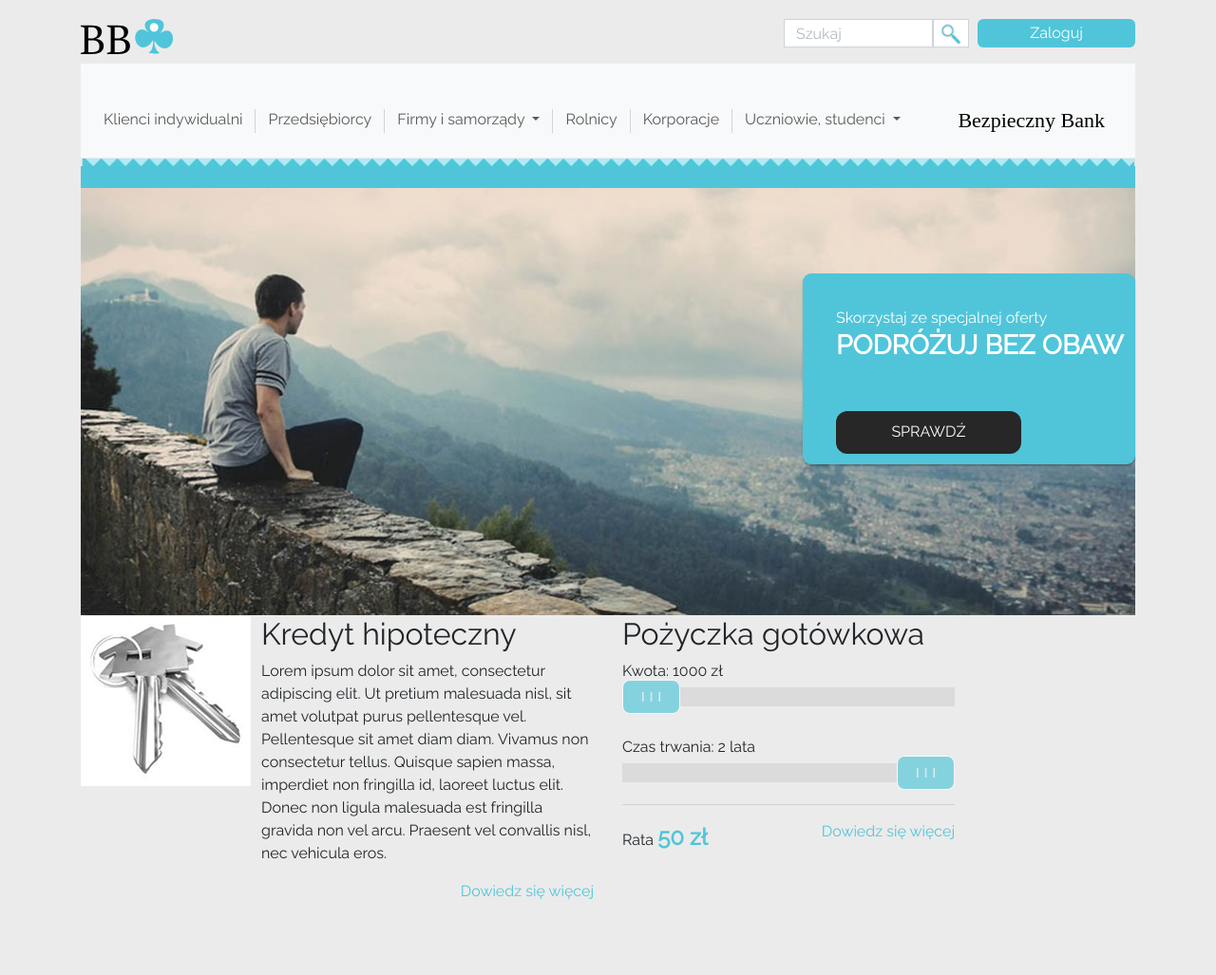
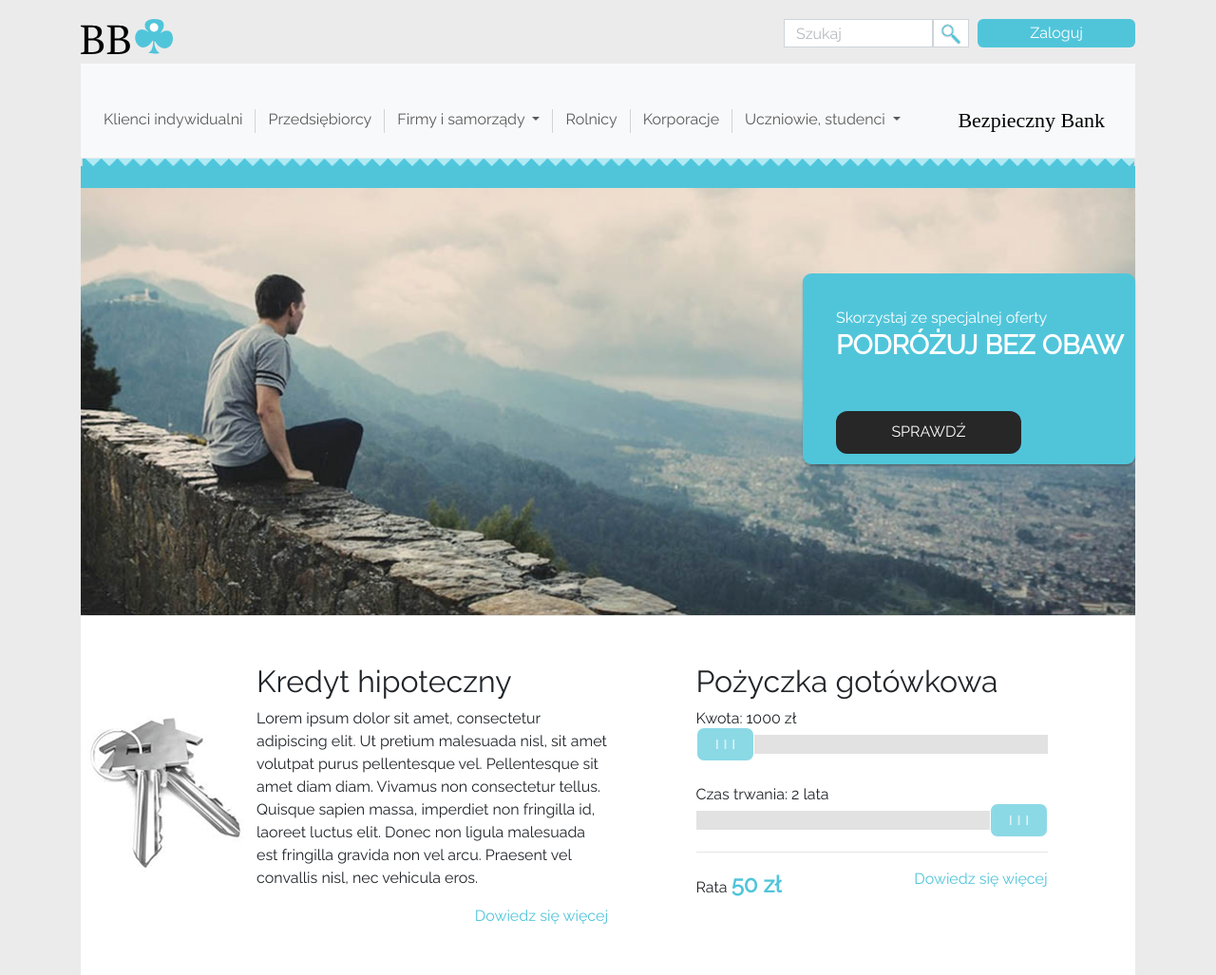
Before and after one commit to agnxr/safe-bank, a website: page index.html in a window 1280 px wide. Shown: the whole page at 95% size. Before the commit the page ends 951 px from the top, so only its background shows below. Drawn offline with nearby package versions, Linux system fonts and the light colour scheme.

Commit message:
finish slider section

```diff
--- a/index.html
+++ b/index.html
@@ -130,18 +130,22 @@
     <!-- slider -->
 
     <div class="container">
-        <div class="row">
-            <div class="col-lg-2">
-                <img src="images/keys.png">
+        <div class="emptyRow"></div>
+
+        <div class="row justify-content-center no-gutters sliderSection">
+            <div class="col-lg-2 my-auto text-center">
+                <img class="my-auto d-block" src="images/keys.png">
             </div>
-            <div class="col-lg-4">
+            <div class="col-lg-4 credit">
                 <h2>Kredyt hipoteczny</h2>
                 <p>Lorem ipsum dolor sit amet, consectetur adipiscing elit. Ut pretium malesuada nisl, sit amet volutpat purus pellentesque vel. Pellentesque sit amet diam diam. Vivamus non consectetur tellus. Quisque sapien massa, imperdiet non fringilla id, laoreet luctus elit. Donec non ligula malesuada est fringilla gravida non vel arcu. Praesent vel convallis nisl, nec vehicula eros.
                 </p>
                 <a class="link float-right" href="#">Dowiedz się więcej</a>
+            </div>
 
-            </div>
-            <div class="col-lg-4">
+            <div class="col-lg-1 emptySpace"></div>
+
+            <div class="col-lg-4 loan">
                 <h2>Pożyczka gotówkowa</h2>
                 <div class="slidecontainer">
                     <p><span id="kwota>">Kwota: </span><span id="output"></span> zł</p>
@@ -157,7 +161,11 @@
                     <span>Rata  </span><span id="defaultRata"> 50 zł</span><span id="rata"></span> <a class="link float-right" href="#">Dowiedz się więcej</a>
                 </div>
             </div>
+
+            <div class="col-lg-1 emptySpace"></div>
         </div>
+
+        <div class="emptyRow"></div>
     </div>
 
 
--- a/scss/style.scss
+++ b/scss/style.scss
@@ -147,6 +147,21 @@ body {
   margin-top: 145px;
   margin-left: 10%;
 }
+
+.check:hover {
+  color: #50c5da;
+}
+
+//part with keys & slider
+
+.emptyRow {
+  height: 50px;
+  background-color: white;
+}
+.sliderSection {
+  background-color: white;
+}
+
 //suwak
 
 .slider {
```
Also changed, not shown: css/style.css, scss/style.css, 2 other files.
